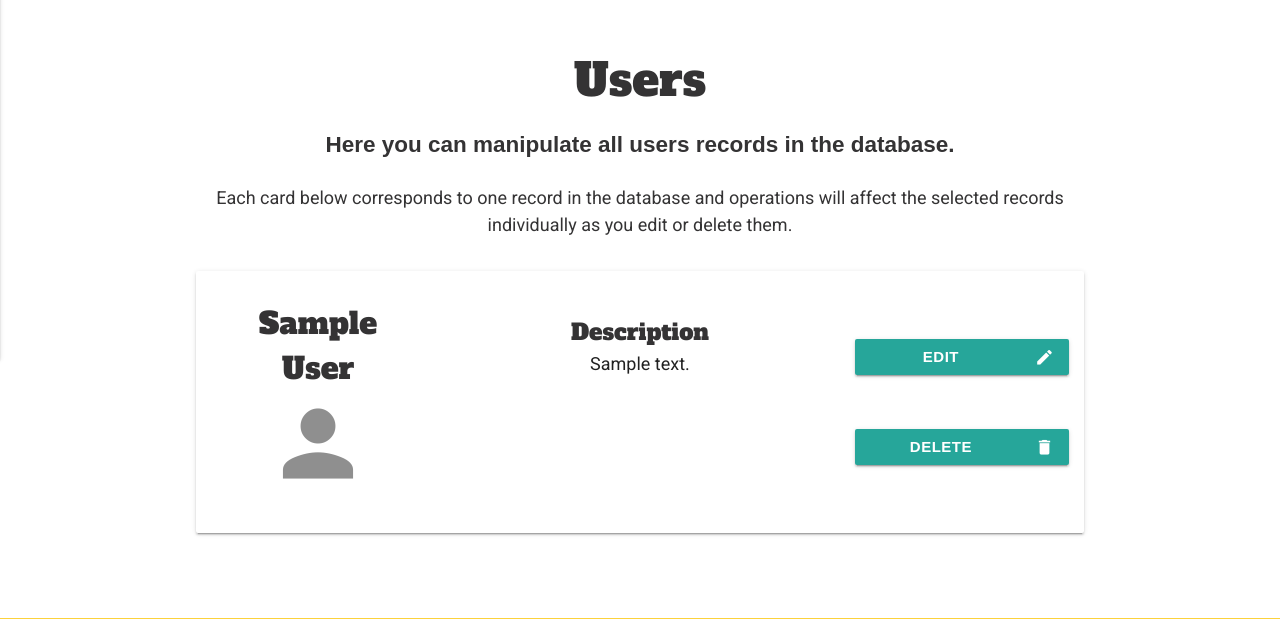
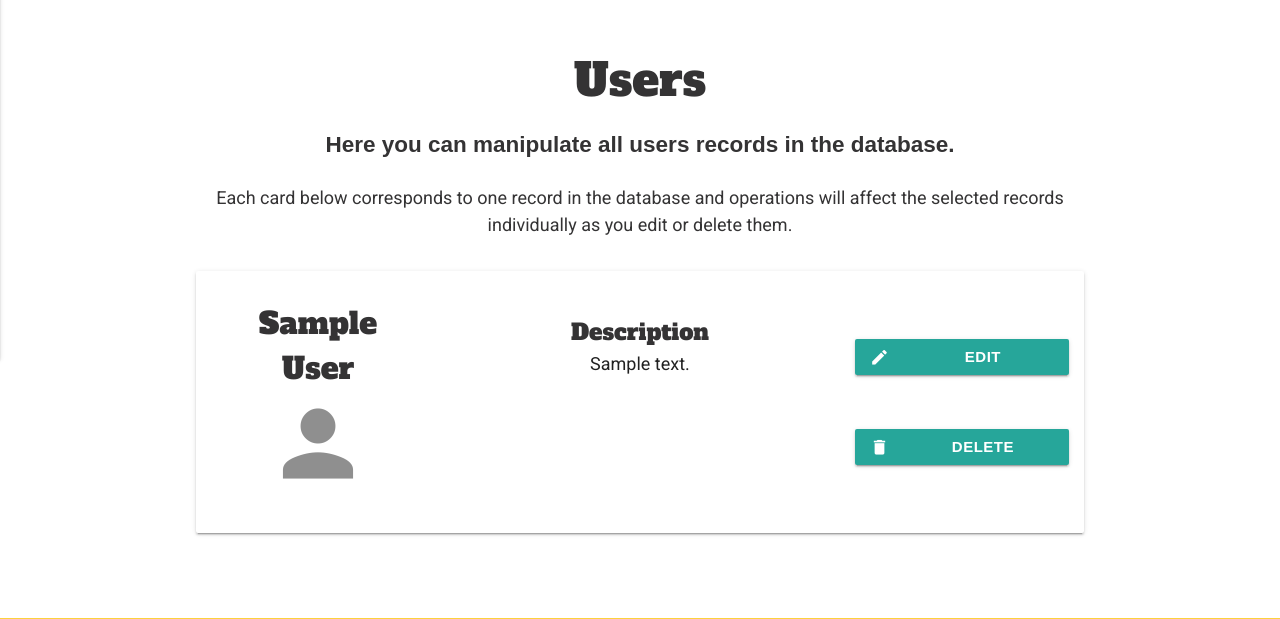
Before and after one commit to romqrq/Pawer, a Flask app: page /users in a window 1280 px wide. Shown: the part 501-1120 px from the top of the page. Run offline with Flask 2, Linux system fonts and the light colour scheme; the visitor is signed in with stand-in values (Sample User, id 1); a database or web service that is not in the repository returns one stand-in record (values such as "Sample title"); some libraries are stand-ins or nearby versions; some web fonts are replaced.

Commit message:
Updated classes to suit new layout with icons

```diff
--- a/templates/dashboard/dash-staff.html
+++ b/templates/dashboard/dash-staff.html
@@ -48,7 +48,7 @@
         </div>
         <div class="col s12 m4 l3 buttons-row">
             <a href="{{url_for('register')}}" class="waves-effect waves-light btn card-action-button form-trigger">
-                <i class="material-icons left card-action-button-icon">user_add</i>
+                <i class="material-icons left card-action-button-icon">person_add</i>
                 <span>Register</span>
             </a>
         </div>
--- a/templates/pages/services.html
+++ b/templates/pages/services.html
@@ -79,8 +79,8 @@
                 {% include 'forms/services/edit-service.html' %}
                 {% include 'forms/services/delete-service.html' %}
             {% endif %}
+        {% endfor %}
         </div>
-        {% endfor %}
     </div>
 </div>
 
--- a/templates/pages/stores.html
+++ b/templates/pages/stores.html
@@ -81,8 +81,8 @@
                 {% include 'forms/stores/edit-store.html' %}
                 {% include 'forms/stores/delete-store.html' %}
             {% endif %}
+        {% endfor %}
         </div>
-        {% endfor %}
     </div>
 </div>
 
--- a/templates/pages/users.html
+++ b/templates/pages/users.html
@@ -43,11 +43,11 @@
                     </div>
                     <div class="col s12 m4 l3 buttons-row">
                         <a id="{{user._id}}" value="edit" class="waves-effect waves-light btn card-action-button form-trigger">
-                            <i class="material-icons right card-action-button-icon">edit</i>
+                            <i class="material-icons left card-action-button-icon">edit</i>
                             <span>Edit</span>
                         </a>
                         <a id="{{user._id}}" value="delete" class="waves-effect waves-light btn card-action-button form-trigger">
-                            <i class="material-icons right card-action-button-icon">delete</i>
+                            <i class="material-icons left card-action-button-icon">delete</i>
                             <span>Delete</span>
                         </a>
                     </div>
```
